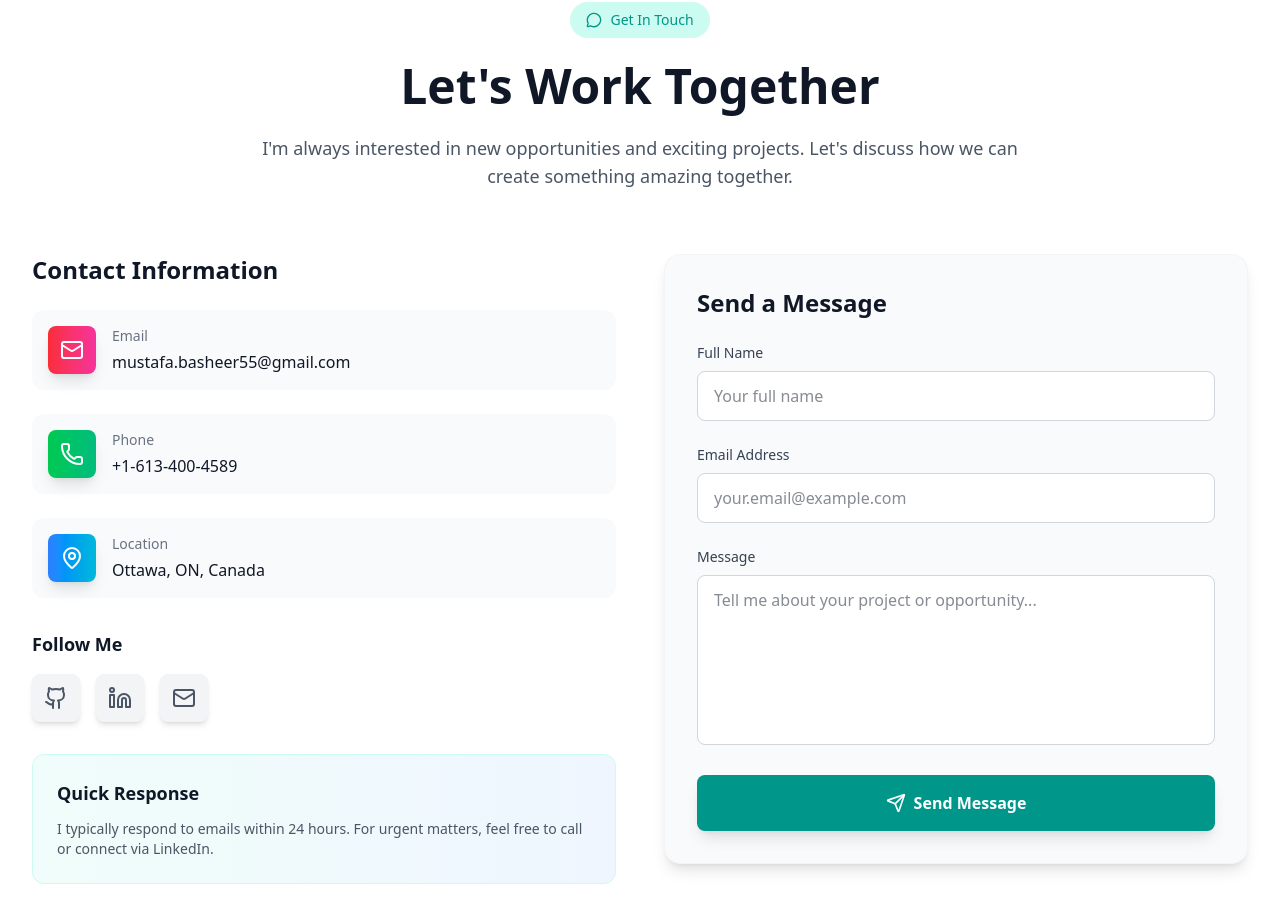
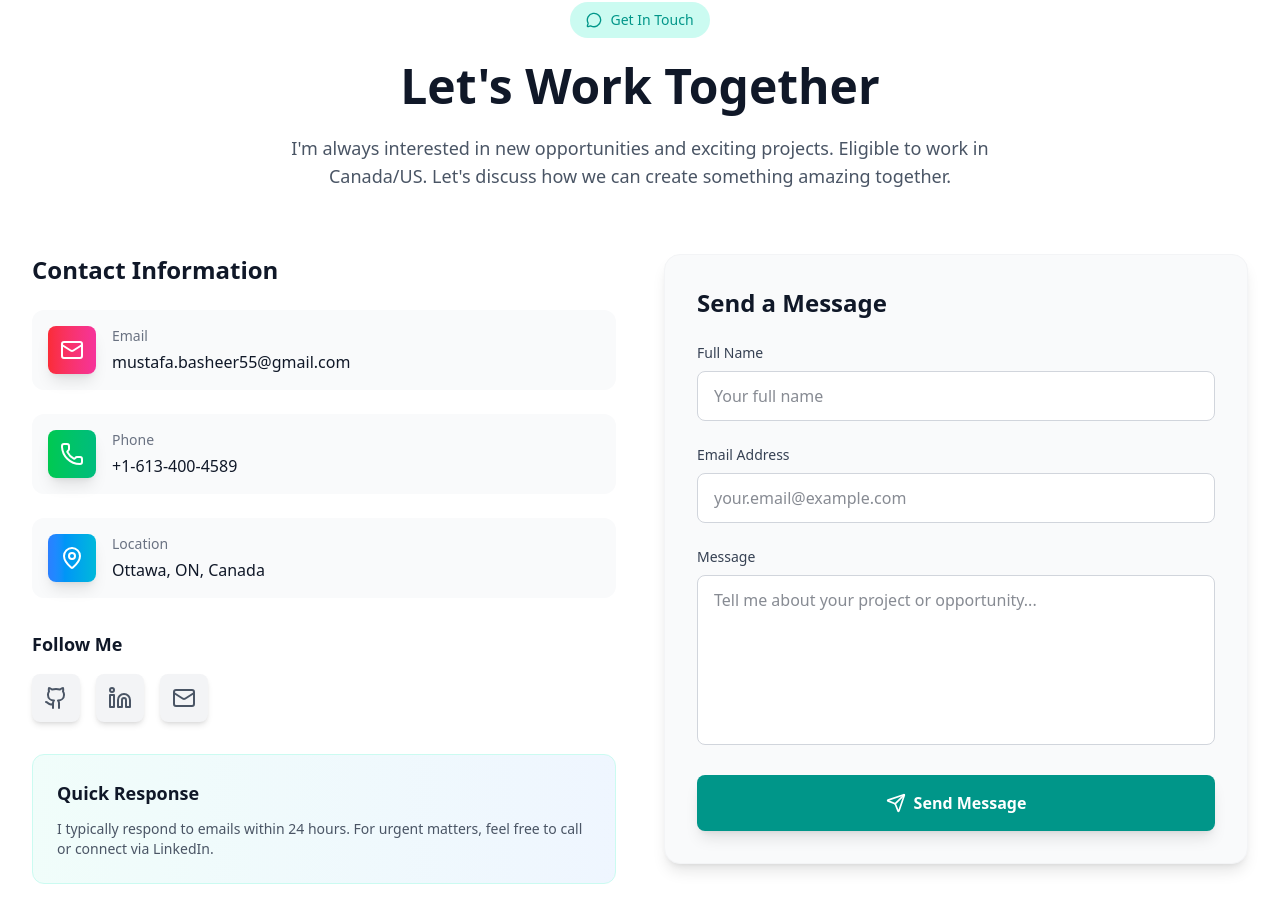
Before and after one commit to mustafabasheer7/portfolio-official, a Next.js app: page / in a window 1280 px wide. Shown: the part 10729-11651 px from the top of the page. Built offline with nearby package versions, Linux system fonts and the light colour scheme.

Commit message:
updated src/components/Contact.tsx

```diff
--- a/src/components/Contact.tsx
+++ b/src/components/Contact.tsx
@@ -137,7 +137,8 @@ const Contact = () => {
             className="text-lg text-gray-600 dark:text-gray-400 max-w-3xl mx-auto"
           >
             I'm always interested in new opportunities and exciting projects.
-            Let's discuss how we can create something amazing together.
+            Eligible to work in Canada/US. Let's discuss how we can create
+            something amazing together.
           </motion.p>
         </motion.div>
 
```
